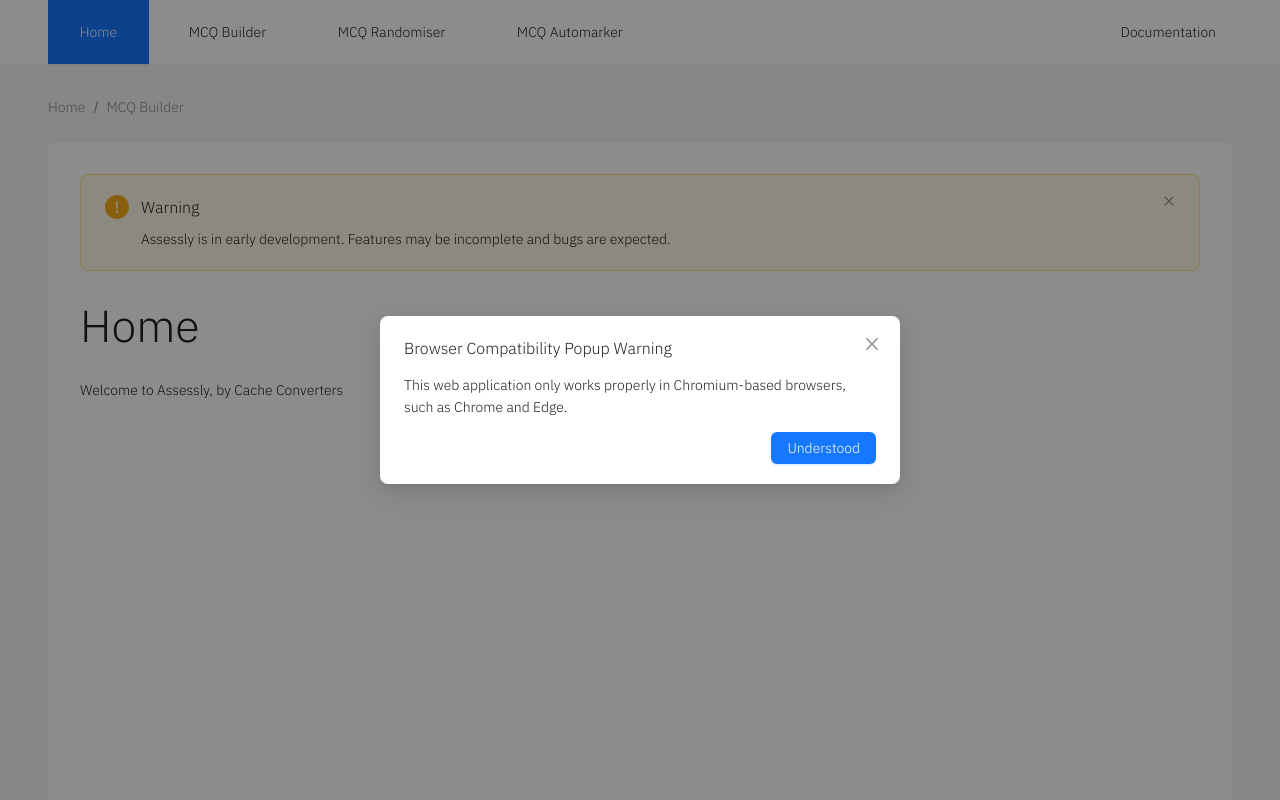
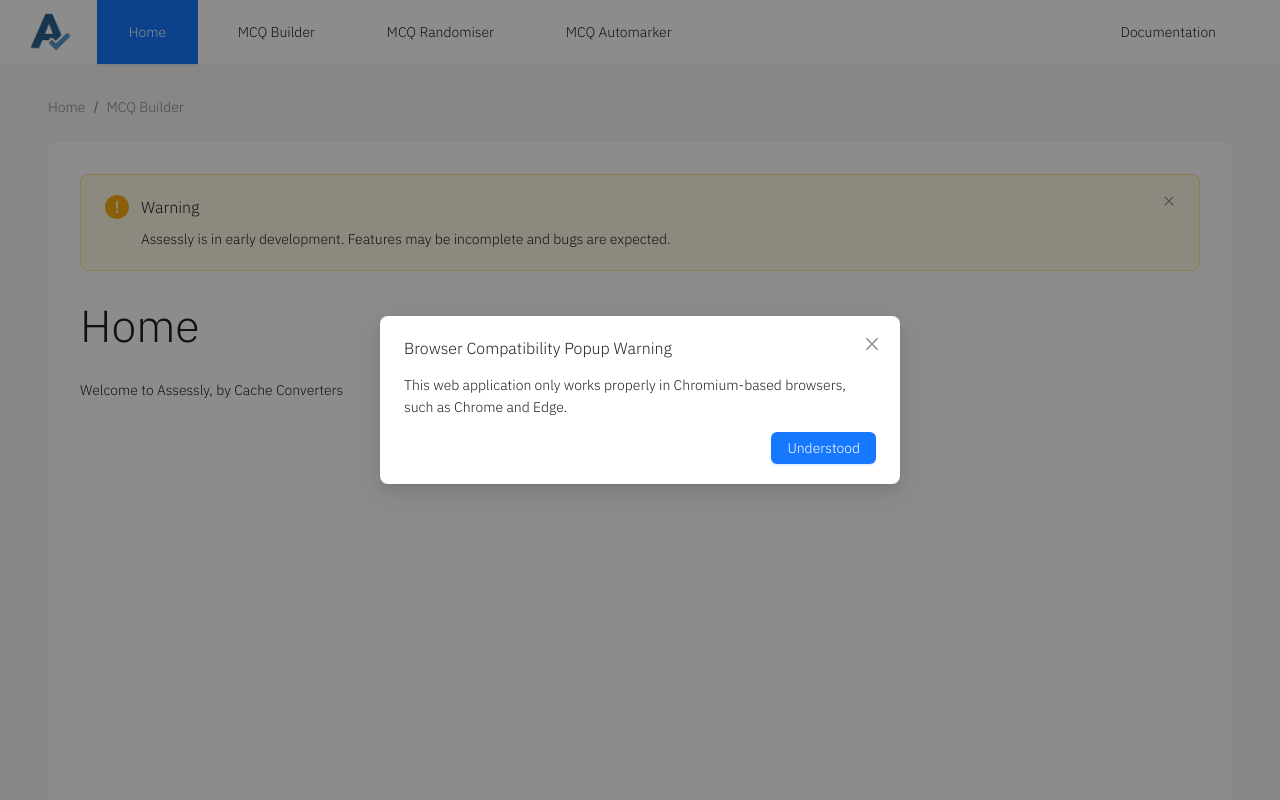
Before and after one commit to uoa-compsci399-2025-s1/capstone-project-2025-s1-team-11, a React (Vite) app in the folder client/: page / in a window 1280 px wide. Shown: the top 800 px of the page. Built offline with nearby package versions, Linux system fonts and the light colour scheme.

Commit message:
added logo to navbar

```diff
--- a/client/src/components/Layout.jsx
+++ b/client/src/components/Layout.jsx
@@ -2,6 +2,7 @@ import React from 'react';
 import { Layout, Breadcrumb, theme } from 'antd';
 import { Navigation } from "./navigation.jsx";
 import { Link } from 'react-router';
+import logo from "../../public/AssesslyLogoSmall.png";
 
 const { Header, Content, Footer } = Layout;
 
@@ -21,7 +22,7 @@ const MCQLayout = ({ children }) => {
             }}
           >
             {/* update logo */}
-            <div className="logo" style={{ marginRight: '24px'}} /><Navigation />
+            <img src={logo} alt="Assessly Logo" style={{ height: "40px", marginRight: "24px" }} /><Navigation />
       </Header>
       <Content style={{ padding: '32px 48px', flex: 1 }}>
         <div style={{maxWidth: '1200px', margin: '0 auto'}}>
```
